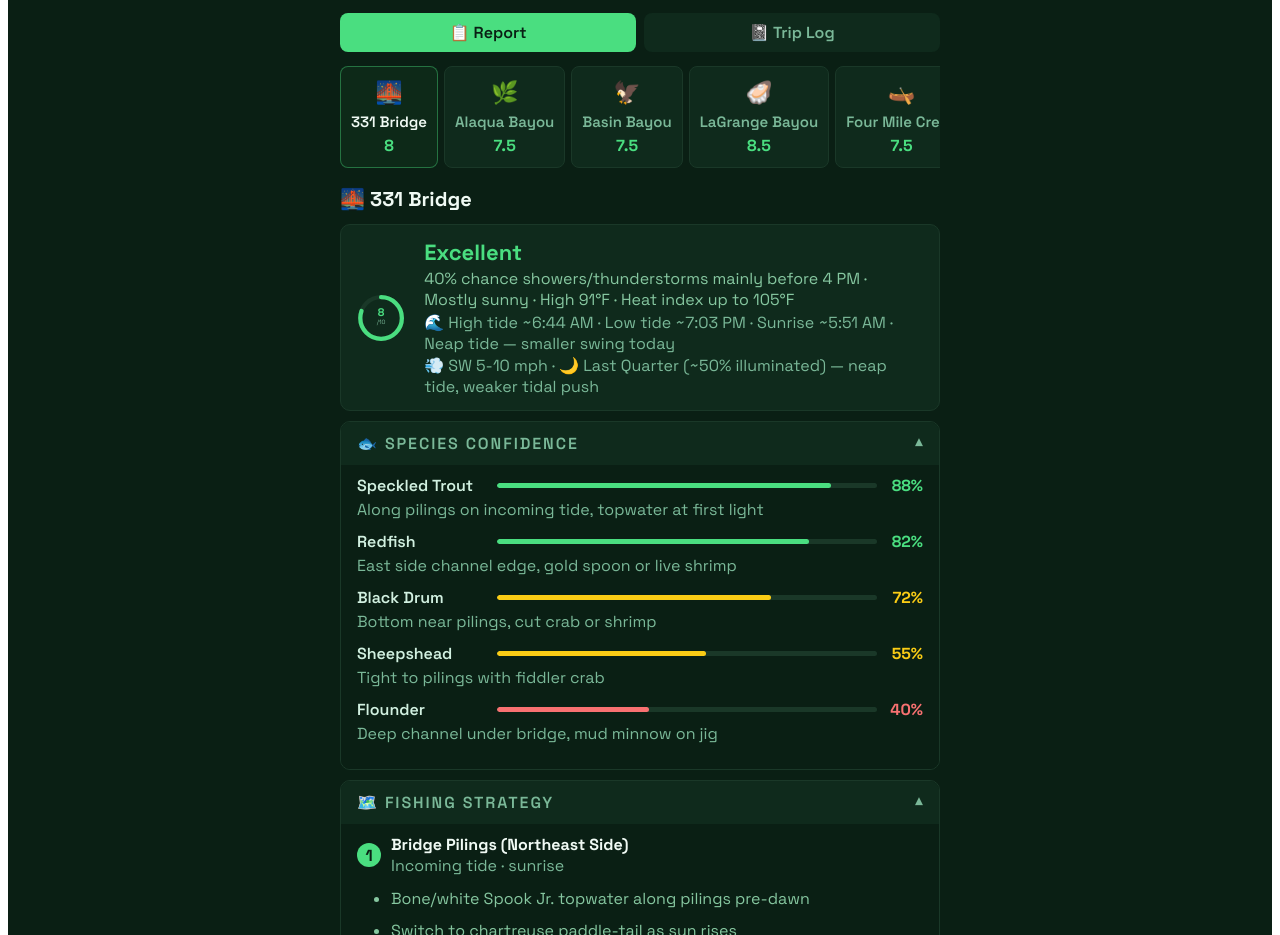
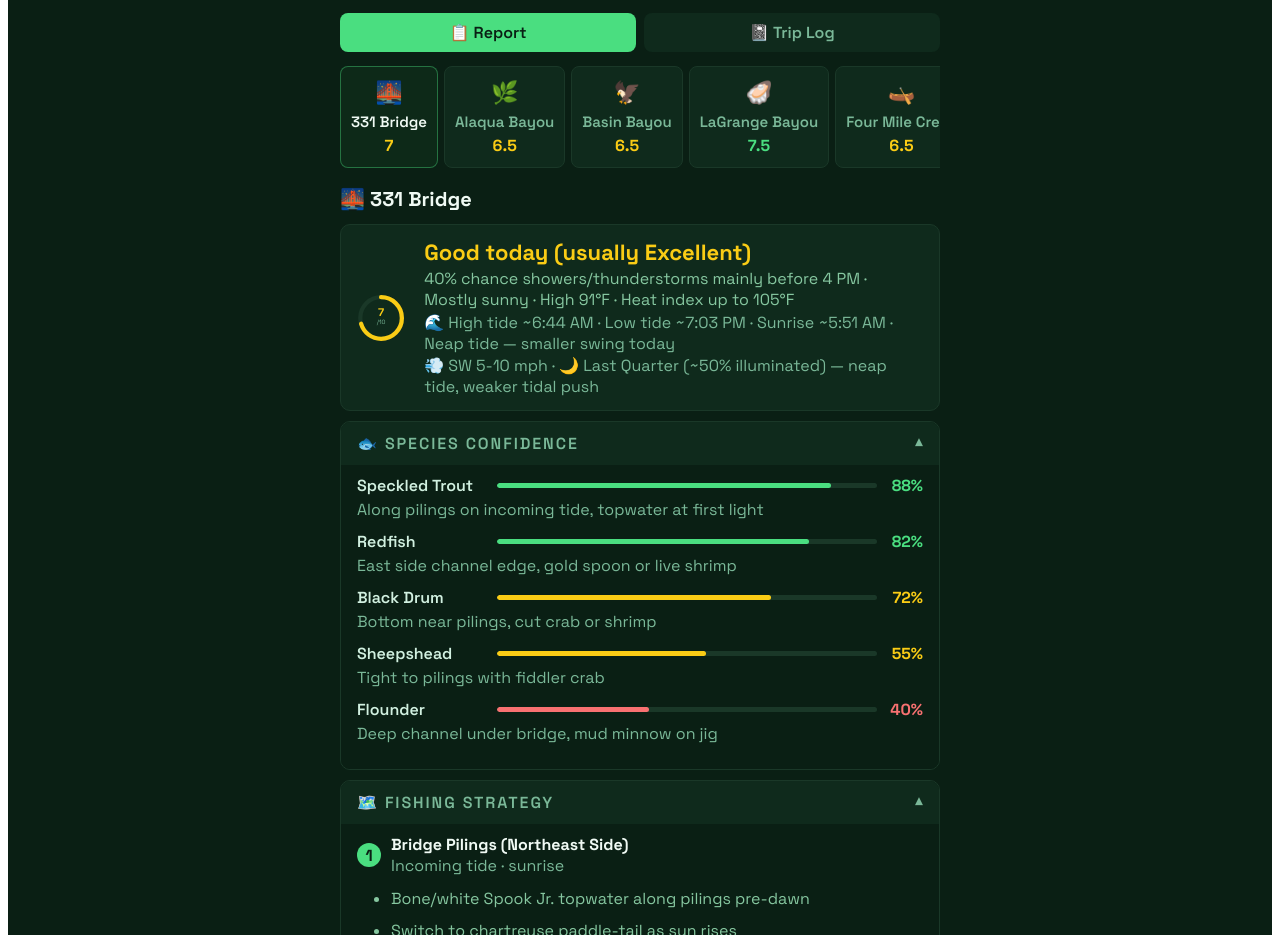
Before and after one commit to djblackjr/331-fishing-report, a React (Vite) app: page / in a window 1280 px wide. Shown: the part 1420-2355 px from the top of the page. Built offline with nearby package versions, Linux system fonts and the light colour scheme.

Commit message:
Refactor rating logic and update score calculations

```diff
--- a/src/App.jsx
+++ b/src/App.jsx
@@ -50,6 +50,27 @@ const STATIC_CONDITIONS = {
 
 const CONDITIONS = { ...dailyData, ...STATIC_CONDITIONS };
 const FORECAST = dailyData.forecast;
+
+// ── UNIFIED RATING SYSTEM ──────────────────────────────────────────────────
+// Every score on the page (top forecast AND each location) uses this same
+// scale and the same today's-storms/wind penalty, so "Excellent" never shows
+// next to a 40% storm day while the forecast card says "Fair" for the same day.
+function ratingLabel(score) {
+  if (score >= 8) return "Excellent";
+  if (score >= 7) return "Good";
+  if (score >= 5.5) return "Fair";
+  return "Poor";
+}
+function ratingColor(score) {
+  return score >= 7.5 ? "#4ade80" : score >= 6 ? "#facc15" : "#f87171";
+}
+function todaysAdjustedScore(baseScore) {
+  const today = FORECAST[0] || {};
+  let score = baseScore;
+  score -= (today.storms || 0) / 40; // 40% storm chance ≈ -1.0
+  if ((CONDITIONS.wind?.speed || 0) > 15) score -= 1;
+  return Math.max(3, Math.round(score * 10) / 10);
+}
 
 
 
@@ -344,8 +365,8 @@ function ForecastStrip() {
       <div style={{ marginTop: 12 }}>
         {FORECAST.map((day, i) => {
           const sc = day.fishingScore;
-          const color = sc >= 7.5 ? "#4ade80" : sc >= 6 ? "#facc15" : "#f87171";
-          const rating = sc >= 8 ? "Excellent" : sc >= 7 ? "Good" : sc >= 5.5 ? "Fair" : "Poor";
+          const color = ratingColor(sc);
+          const rating = ratingLabel(sc);
           const stormColor = day.storms >= 60 ? "#f87171" : day.storms >= 30 ? "#facc15" : "#4ade80";
           return (
             <div key={i} style={{ marginBottom: 10, padding: "14px 14px", background: "#0f2a1c", borderRadius: 10, border: `1px solid ${color}33` }}>
@@ -450,7 +471,9 @@ function LocationReport({ loc }) {
   const C = CONDITIONS;
   const lureKey = C.sky === "Cloudy" ? "Cloudy morning" : C.sky === "Bright sun" ? "Bright sun" : C.waterClarity === "Dirty" ? "Dirty water" : "Slightly stained";
   const lures = C.lureMatrix[lureKey] || [];
-  const cc = loc.conditions === "Excellent" ? "#4ade80" : loc.conditions === "Good" ? "#86efac" : loc.conditions === "Fair" ? "#facc15" : "#f87171";
+  const todaysScore = todaysAdjustedScore(loc.overallScore);
+  const todaysLabel = ratingLabel(todaysScore);
+  const cc = ratingColor(todaysScore);
   const card = { background: "#0f2a1c", borderRadius: 10, padding: "13px 15px", border: "1px solid #1a3828", marginBottom: 10 };
   const lbl = { fontSize: 16, color: "#7ab898", letterSpacing: "0.1em", textTransform: "uppercase", marginBottom: 8 };
   const divider = <div style={{ height: 1, background: "#1a3828", margin: "11px 0" }} />;
@@ -459,9 +482,9 @@ function LocationReport({ loc }) {
     <div>
       {/* Score card */}
       <div style={{ ...card, display: "flex", alignItems: "center", gap: 18, marginBottom: 10 }}>
-        <ScoreRing score={loc.overallScore} />
+        <ScoreRing score={todaysScore} />
         <div>
-          <div style={{ fontSize: 22, fontWeight: 700, color: cc }}>{loc.conditions}</div>
+          <div style={{ fontSize: 22, fontWeight: 700, color: cc }}>{todaysLabel} today{todaysLabel !== ratingLabel(loc.overallScore) ? ` (usually ${ratingLabel(loc.overallScore)})` : ""}</div>
           <div style={{ fontSize: 16, color: "#86c7a0", marginTop: 2 }}>{C.weather}</div>
           <div style={{ fontSize: 16, color: "#7ab898", marginTop: 2 }}>🌊 {C.tide}</div>
           <div style={{ fontSize: 16, color: "#7ab898", marginTop: 1 }}>💨 {C.wind.description} · 🌙 {C.moonPhase}</div>
@@ -644,8 +667,8 @@ export default function App() {
           <div style={{ display: "flex", gap: 6, marginBottom: 14, overflowX: "auto", paddingBottom: 4, WebkitOverflowScrolling: "touch" }}>
             {LOCATIONS.map(loc => {
               const active = locTab === loc.id;
-              const sc = loc.overallScore;
-              const dot = sc >= 7.5 ? "#4ade80" : sc >= 6 ? "#facc15" : "#f87171";
+              const sc = todaysAdjustedScore(loc.overallScore);
+              const dot = ratingColor(sc);
               return (
                 <button key={loc.id} onClick={() => setLocTab(loc.id)} style={{
                   padding: "10px 10px", borderRadius: 8, border: active ? "1px solid #4ade8066" : "1px solid #1a3828",
@@ -656,7 +679,7 @@ export default function App() {
                 }}>
                   <div style={{ fontSize: 22, marginBottom: 3 }}>{loc.emoji}</div>
                   <div style={{ fontSize: 15, whiteSpace: "nowrap" }}>{loc.label}</div>
-                  <div style={{ fontSize: 16, fontWeight: 700, color: dot, marginTop: 3 }}>{loc.overallScore}</div>
+                  <div style={{ fontSize: 16, fontWeight: 700, color: dot, marginTop: 3 }}>{sc}</div>
                 </button>
               );
             })}
```
